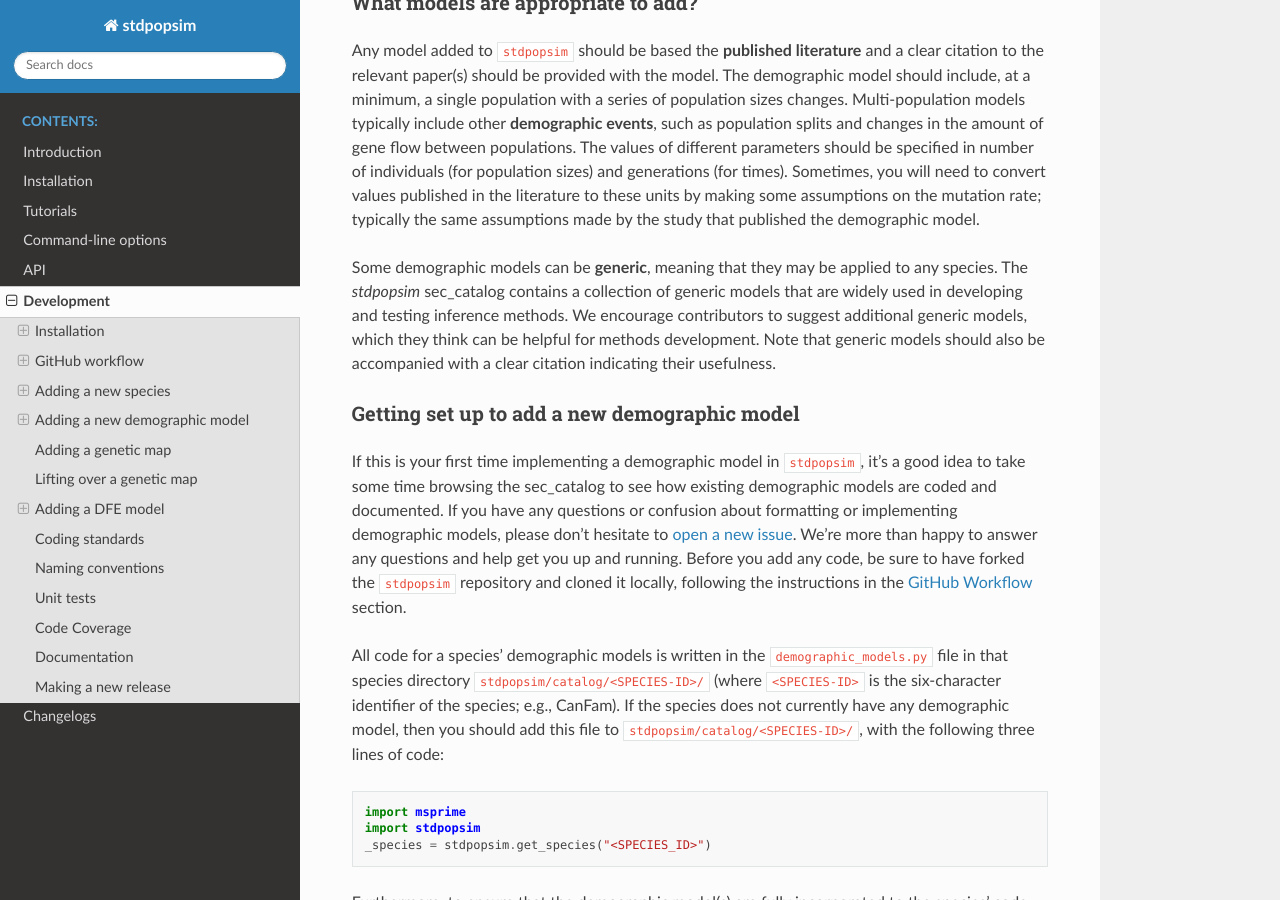
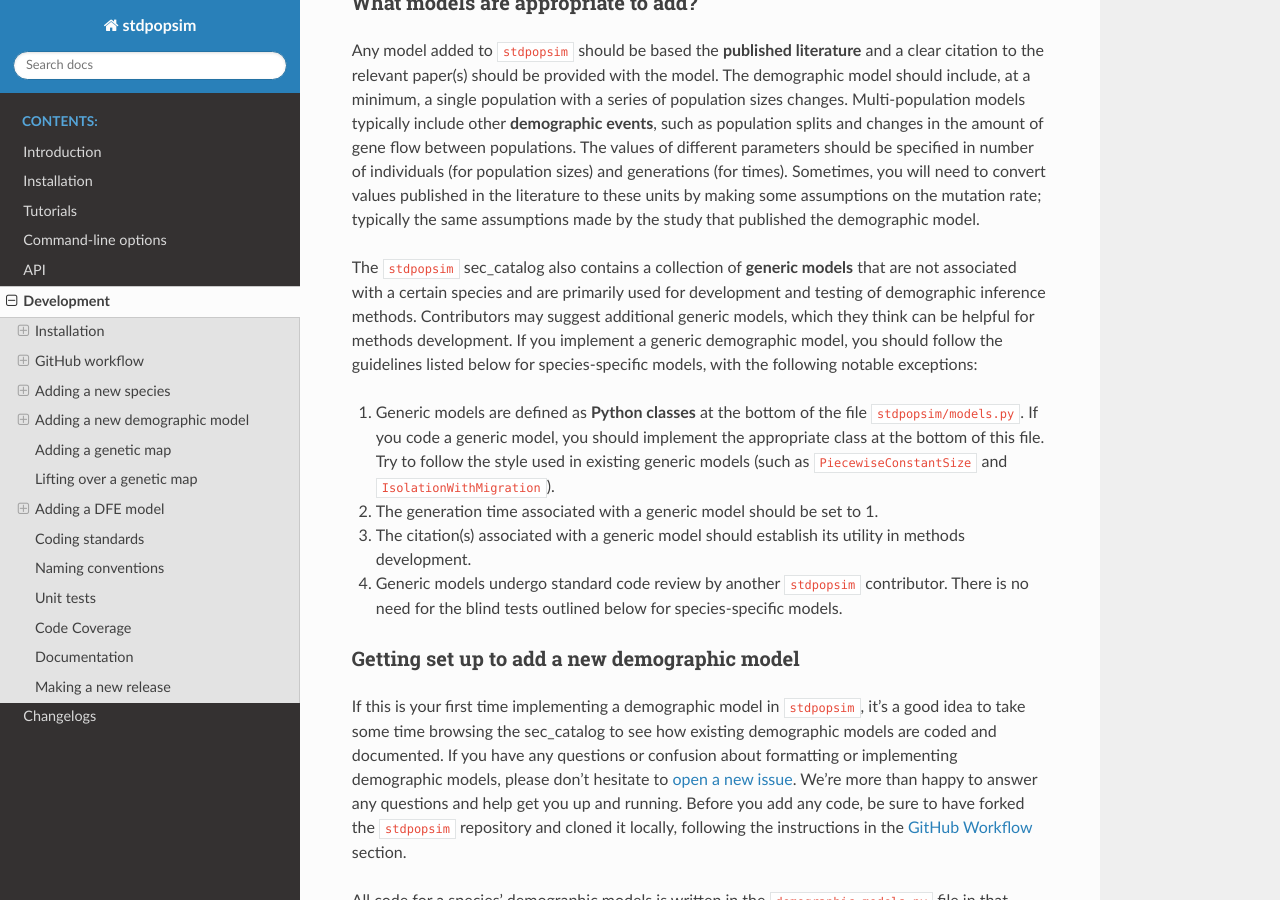
Before and after one commit to popsim-consortium/stdpopsim, a Sphinx documentation site: the page built from docs/development.rst, in a window 1280 px wide and 900 px high, scrolled down 18341 px. Built offline with Sphinx 7.4.7 and the Read the Docs theme 2.0.0, drawn with Linux system fonts in a browser that asks for light colours; pages that are not in the unit, such as notebooks, are missing from menus; some of the changed text lies outside the part shown.

Commit message:
added bit on generic models

```diff
--- a/docs/development.rst
+++ b/docs/development.rst
@@ -1051,14 +1051,29 @@ to these units by making some assumptions on the mutation rate;
 typically the same assumptions made by the study that published the demographic model.
 
 
-Some demographic models can be **generic**, meaning that they may be
-applied to any species.
-The `stdpopsim` :ref:`sec_catalog` contains a collection of generic models that are widely used in
-developing and testing inference methods.
-We encourage contributors to suggest additional generic models,
+The ``stdpopsim`` :ref:`sec_catalog` also contains a collection of **generic models**
+that are not associated with a certain species and are primarily used for development
+and testing of demographic inference methods.
+Contributors may suggest additional generic models,
 which they think can be helpful for methods development.
-Note that generic models should also be accompanied with a clear citation indicating
-their usefulness.
+If you implement a generic demographic model, you should follow the guidelines
+listed below for species-specific models, with the following
+notable exceptions:
+
+1. Generic models are defined as **Python classes** at the bottom of the file
+   ``stdpopsim/models.py``.
+   If you code a generic model, you should implement the appropriate class
+   at the bottom of this file.
+   Try to follow the style used in existing generic models
+   (such as ``PiecewiseConstantSize`` and ``IsolationWithMigration``).
+
+2. The generation time associated with a generic model should be set to 1.
+
+3. The citation(s) associated with a generic model should establish its utility
+   in methods development.
+
+4. Generic models undergo standard code review by another ``stdpopsim`` contributor.
+   There is no need for the blind tests outlined below for species-specific models.
 
 ---------------------------------------------
 Getting set up to add a new demographic model
```
Also changed, not shown: other parts of docs/development.rst (+0 -1 lines).
